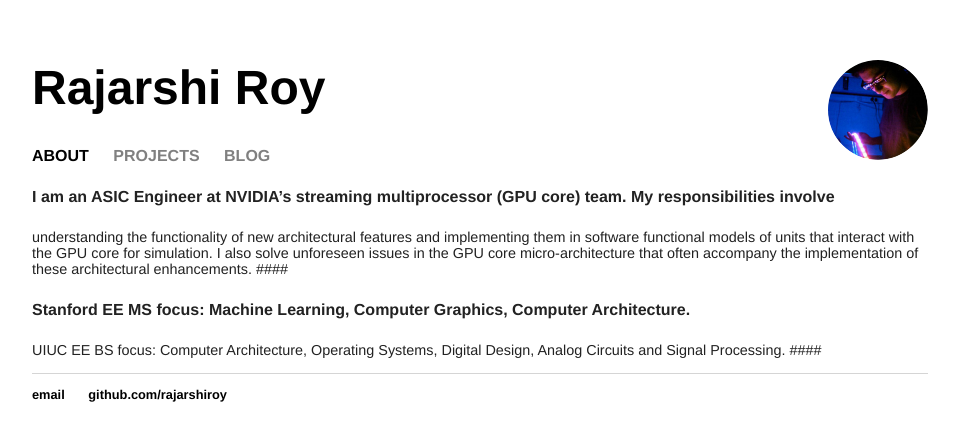
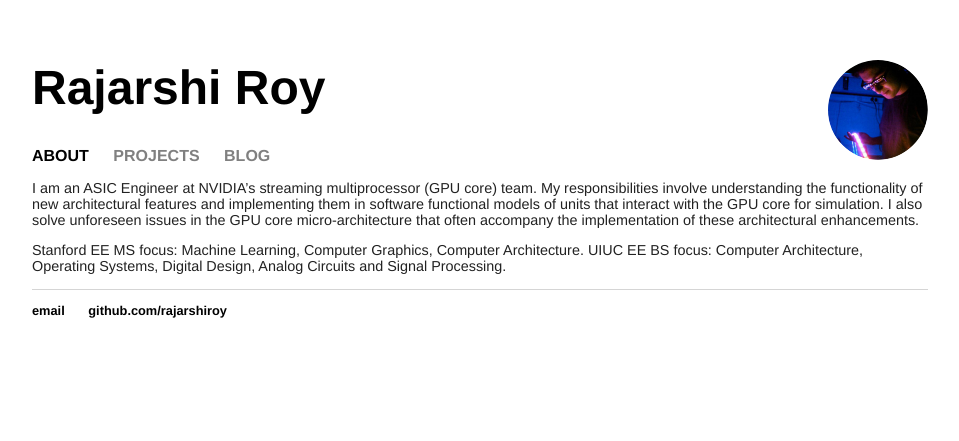
Before and after one commit to rajarshiroy/rajarshiroy.github.io, a Jekyll site: the page built from index.html, in a window 1280 px wide. Shown: the top 441 px of the page, without its empty margins (160-1119 px from the left). Built offline with Jekyll 4.4.1, drawn with Linux system fonts in a browser that asks for light colours.

```diff
--- a/index.html
+++ b/index.html
@@ -2,10 +2,10 @@
 layout: about
 title: About
 ---
-#### I am an ASIC Engineer at NVIDIA's streaming multiprocessor (GPU core) team. My responsibilities involve
+I am an ASIC Engineer at NVIDIA's streaming multiprocessor (GPU core) team. My responsibilities involve
 understanding the functionality of new architectural features and implementing them in software functional models
 of units that interact with the GPU core for simulation. I also solve unforeseen issues in the
-GPU core micro-architecture that often accompany the implementation of these architectural enhancements. ####
+GPU core micro-architecture that often accompany the implementation of these architectural enhancements.
 
-#### Stanford EE MS focus: Machine Learning, Computer Graphics, Computer Architecture.
-UIUC EE BS focus: Computer Architecture, Operating Systems, Digital Design, Analog Circuits and Signal Processing. ####
+Stanford EE MS focus: Machine Learning, Computer Graphics, Computer Architecture.
+UIUC EE BS focus: Computer Architecture, Operating Systems, Digital Design, Analog Circuits and Signal Processing.
```
